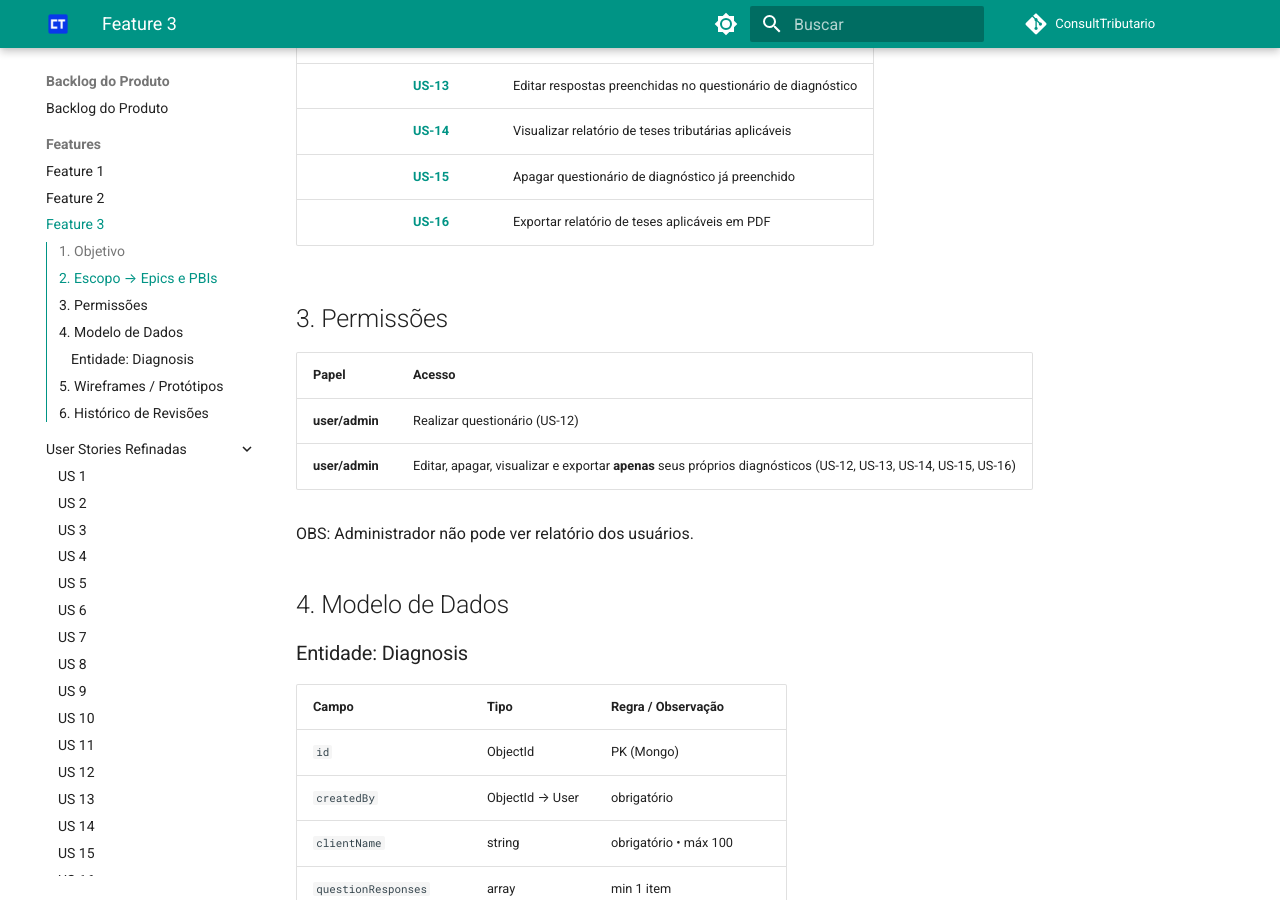
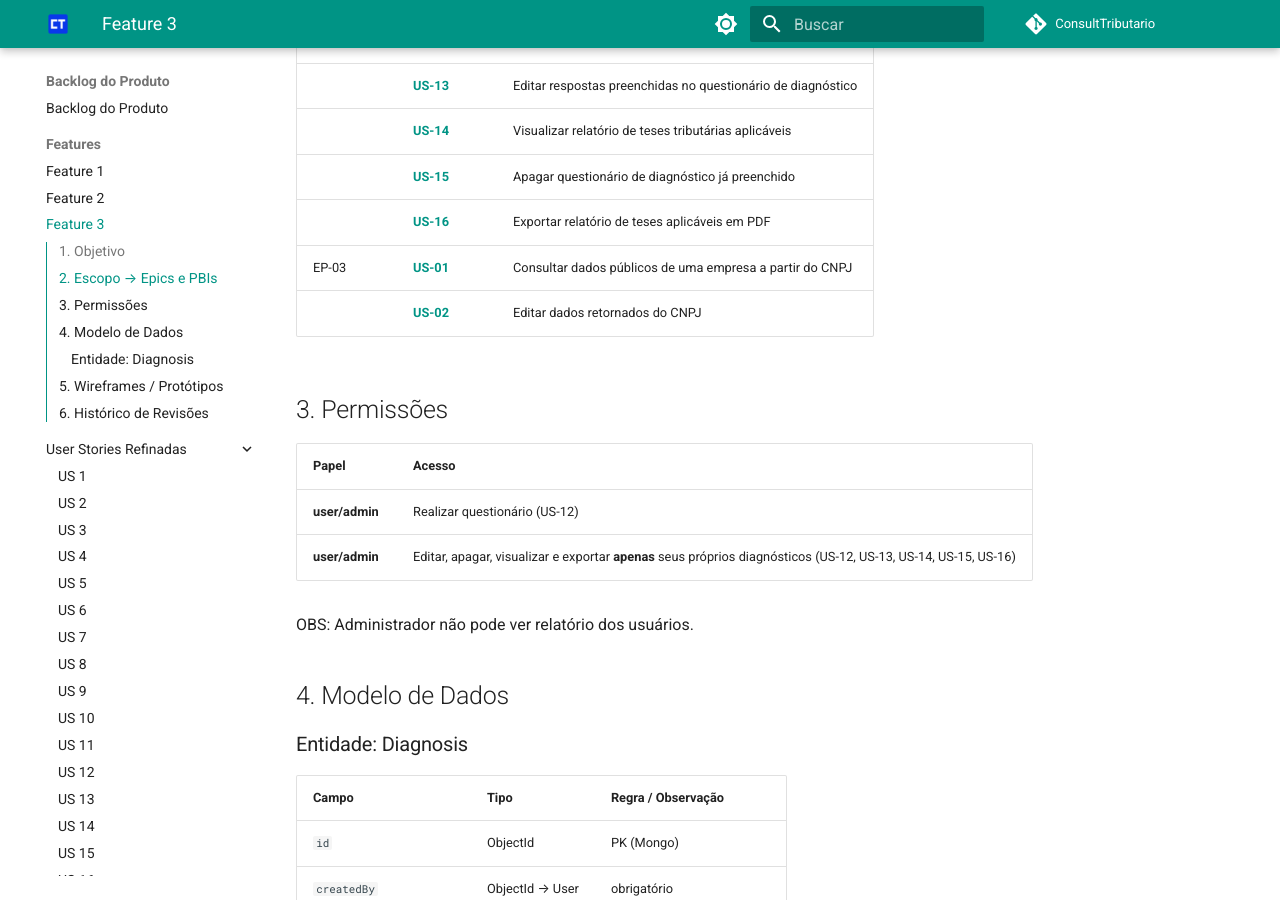
Before and after one commit to mdsreq-fga-unb/2025.1-T02-ConsultTributario, an MkDocs documentation site: the page built from docs/features/realizar-diagnostico-tributario/realizar-diagnostico-tributario.md, in a window 1280 px wide and 900 px high, scrolled down 491 px. Built offline with MkDocs 1.6.1 and Material for MkDocs 9.7.7, drawn with Linux system fonts in a browser that asks for light colours; comment, search, counter and statistics services are not loaded.

```diff
--- a/docs/features/realizar-diagnostico-tributario/realizar-diagnostico-tributario.md
+++ b/docs/features/realizar-diagnostico-tributario/realizar-diagnostico-tributario.md
@@ -15,6 +15,8 @@ Permitir que usuários **(advogados, contadores ou departamentos jurídicos)** r
 |       | [**US-14**](us-14.md) | Visualizar relatório de teses tributárias aplicáveis        |
 |       | [**US-15**](us-15.md) | Apagar questionário de diagnóstico já preenchido            |
 |       | [**US-16**](us-16.md) | Exportar relatório de teses aplicáveis em PDF               |
+| EP-03 | [**US-01**](us-01.md) | Consultar dados públicos de uma empresa a partir do CNPJ    |
+|       | [**US-02**](us-02.md) | Editar dados retornados do CNPJ                             |
 
 ## 3. Permissões
 
```
Also changed, not shown: docs/visao-produto/product-backlog.md (+4 -0 lines).
